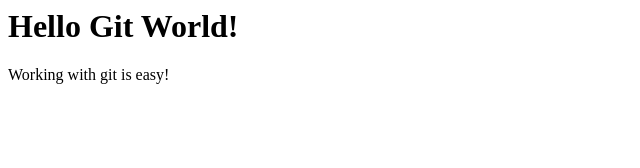
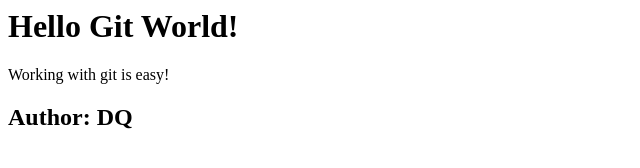
Before and after one commit to DanielQ6/GitGithubMasterClass, a plain HTML site: page index.html in a window 1280 px wide. Shown: the whole page, without its empty margins (0-640 px from the left). Drawn offline with Linux system fonts and the light colour scheme.

Commit message:
Add author
Header added to index.html

```diff
--- a/index.html
+++ b/index.html
@@ -2,3 +2,5 @@
 <div>
 	<p>Working with git is easy!</p>
 </div>
+
+<h2>Author: DQ</h2>
```
